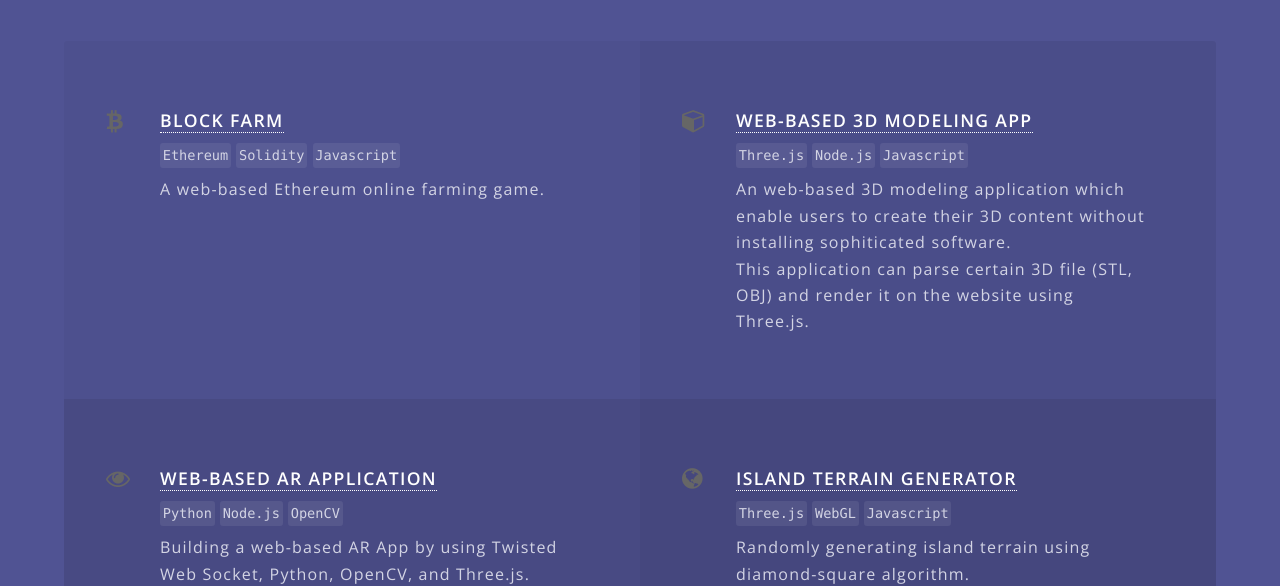
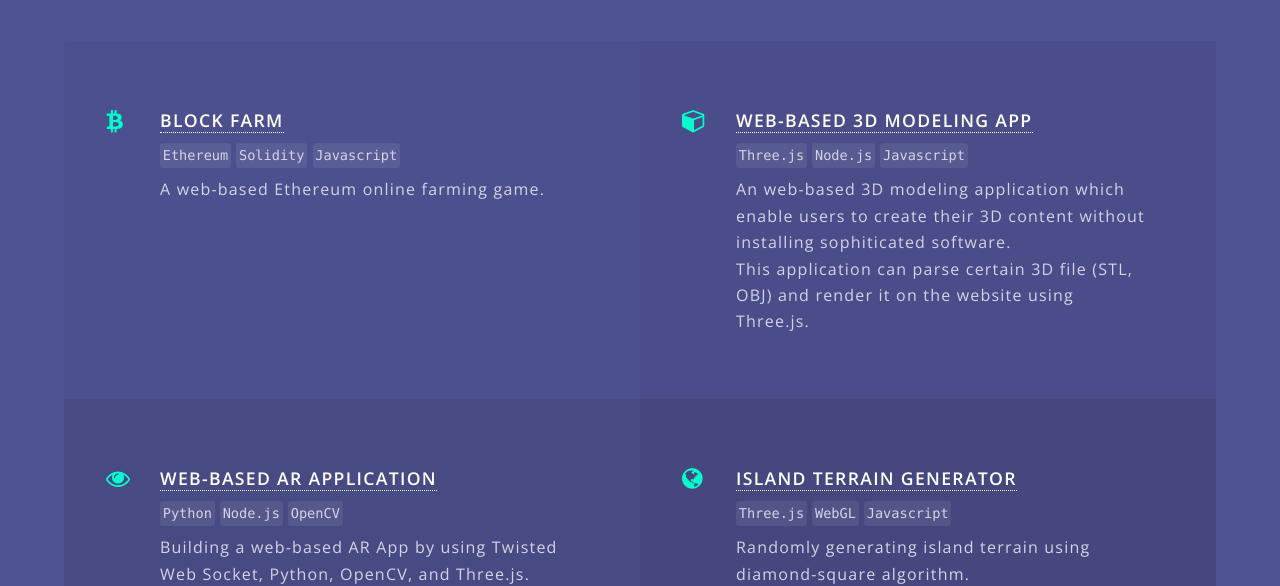
Before and after one commit to johnhckuo/johnhckuo_old.github.io, a Jekyll site: the page built from index.html, in a window 1280 px wide and 900 px high, scrolled down 4252 px. Shown: the part 150-736 px from the top of the window. Built offline with Jekyll 4.4.1, drawn with Linux system fonts in a browser that asks for light colours.

Commit message:
Update main.scss

```diff
--- a/css/main.scss
+++ b/css/main.scss
@@ -932,7 +932,7 @@ $baseurl: '{{ site.baseurl }}/images';
 
 			&:before {
 				display: block;
-				color: _palette(accent2, bg);
+				color: _palette(accent2, bg2);
 				position: absolute;
 				left: 1.75em;
 				top: 2.75em;
```
